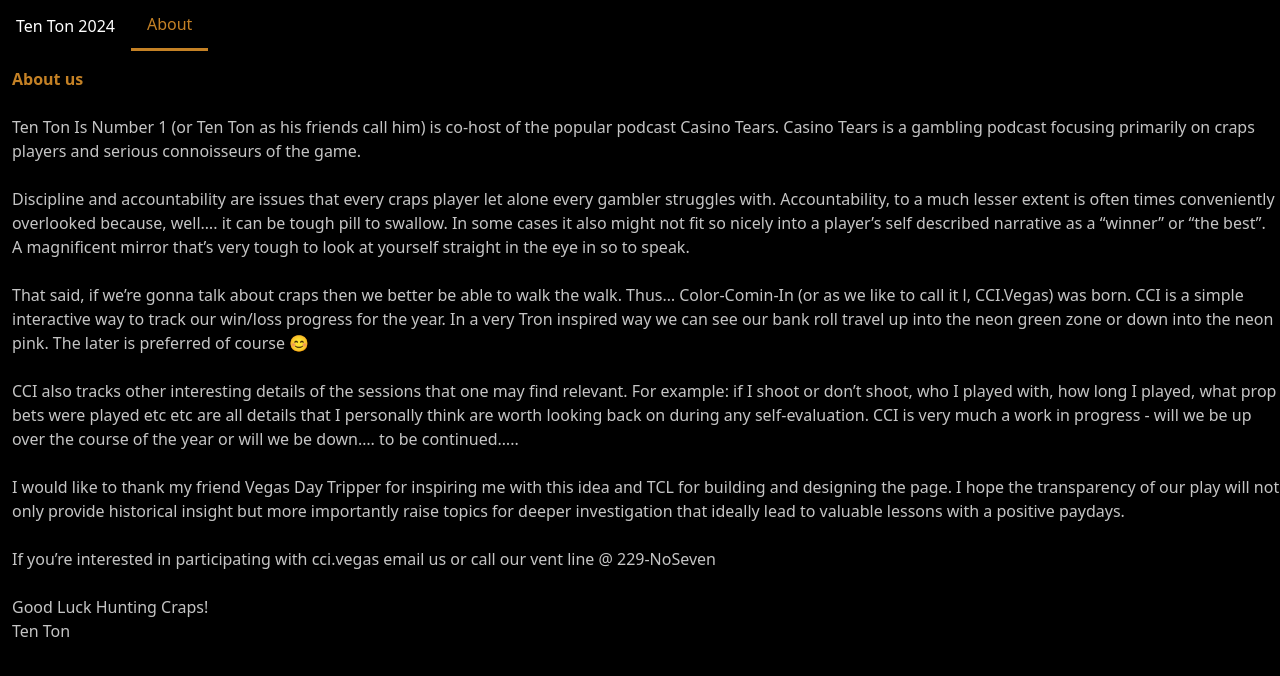
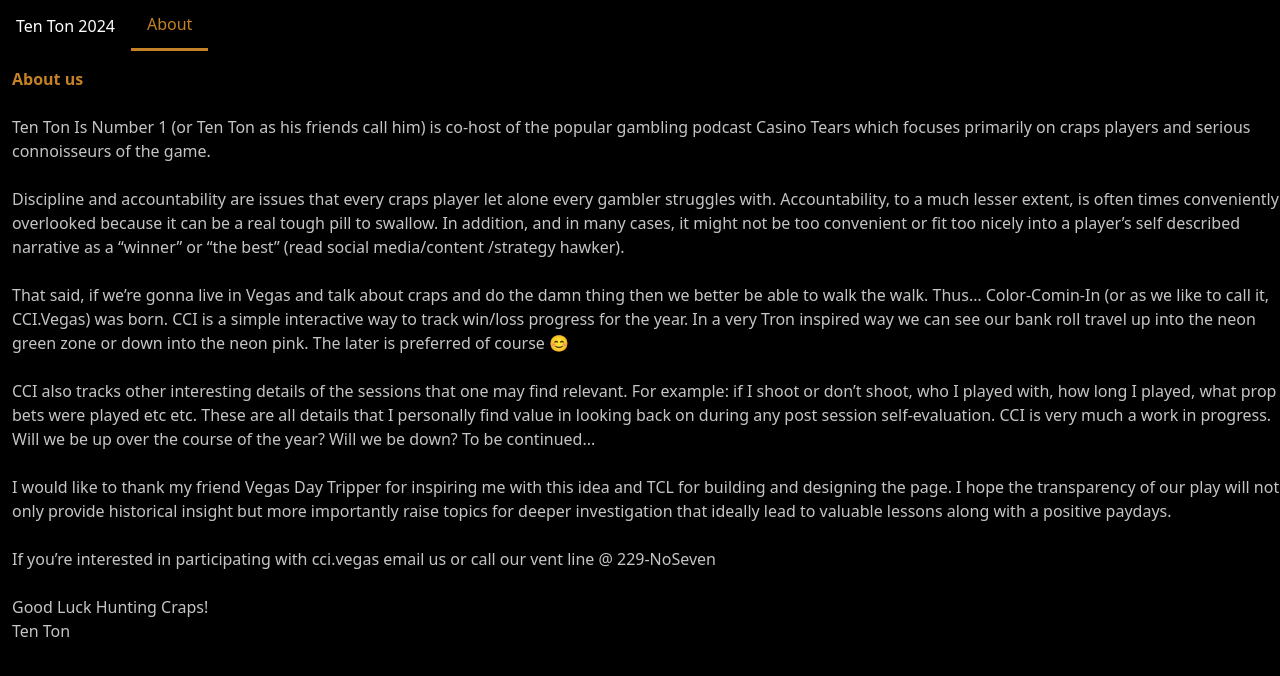
Before and after one commit to TCL735/cci-stats, a React (Create React App) app: page / in a window 1280 px wide. Shown: the top 676 px of the page. Built offline with nearby package versions, Linux system fonts and the light colour scheme.

Commit message:
feat: update About Us (#16)

```diff
--- a/src/App.tsx
+++ b/src/App.tsx
@@ -68,40 +68,41 @@ export const App = () => {
                 <br />
                 <p>
                   Ten Ton Is Number 1 (or Ten Ton as his friends call him) is
-                  co-host of the popular podcast Casino Tears. Casino Tears is a
-                  gambling podcast focusing primarily on craps players and
-                  serious connoisseurs of the game.
+                  co-host of the popular gambling podcast Casino Tears which
+                  focuses primarily on craps players and serious connoisseurs of
+                  the game.
                 </p>
                 <br />
                 <p>
                   Discipline and accountability are issues that every craps
                   player let alone every gambler struggles with. Accountability,
-                  to a much lesser extent is often times conveniently overlooked
-                  because, well…. it can be tough pill to swallow. In some cases
-                  it also might not fit so nicely into a player’s self described
-                  narrative as a “winner” or “the best”. A magnificent mirror
-                  that’s very tough to look at yourself straight in the eye in
-                  so to speak.
+                  to a much lesser extent, is often times conveniently
+                  overlooked because it can be a real tough pill to swallow. In
+                  addition, and in many cases, it might not be too convenient or
+                  fit too nicely into a player’s self described narrative as a
+                  “winner” or “the best” (read social media/content /strategy
+                  hawker).
                 </p>
                 <br />
                 <p>
-                  That said, if we’re gonna talk about craps then we better be
-                  able to walk the walk. Thus… Color-Comin-In (or as we like to
-                  call it l, CCI.Vegas) was born. CCI is a simple interactive
-                  way to track our win/loss progress for the year. In a very
-                  Tron inspired way we can see our bank roll travel up into the
-                  neon green zone or down into the neon pink. The later is
-                  preferred of course 😊
+                  That said, if we’re gonna live in Vegas and talk about craps
+                  and do the damn thing then we better be able to walk the walk.
+                  Thus… Color-Comin-In (or as we like to call it, CCI.Vegas) was
+                  born. CCI is a simple interactive way to track win/loss
+                  progress for the year. In a very Tron inspired way we can see
+                  our bank roll travel up into the neon green zone or down into
+                  the neon pink. The later is preferred of course 😊
                 </p>
                 <br />
                 <p>
                   CCI also tracks other interesting details of the sessions that
                   one may find relevant. For example: if I shoot or don’t shoot,
                   who I played with, how long I played, what prop bets were
-                  played etc etc are all details that I personally think are
-                  worth looking back on during any self-evaluation. CCI is very
-                  much a work in progress - will we be up over the course of the
-                  year or will we be down…. to be continued…..
+                  played etc etc. These are all details that I personally find
+                  value in looking back on during any post session
+                  self-evaluation. CCI is very much a work in progress. Will we
+                  be up over the course of the year? Will we be down? To be
+                  continued...
                 </p>
                 <br />
                 <p>
@@ -110,7 +111,7 @@ export const App = () => {
                   the page. I hope the transparency of our play will not only
                   provide historical insight but more importantly raise topics
                   for deeper investigation that ideally lead to valuable lessons
-                  with a positive paydays.
+                  along with a positive paydays.
                 </p>
                 <br />
                 <p>
```
